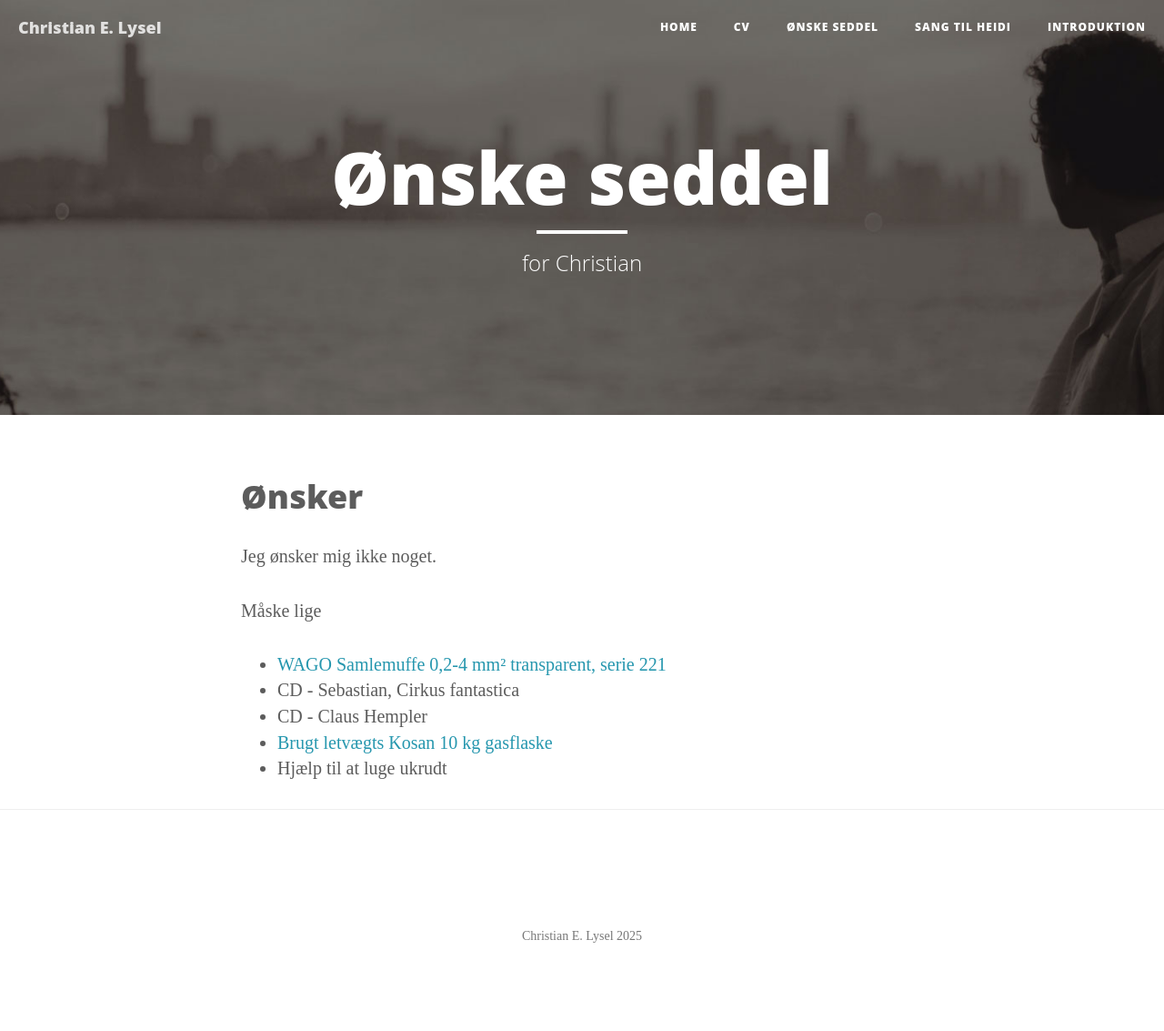
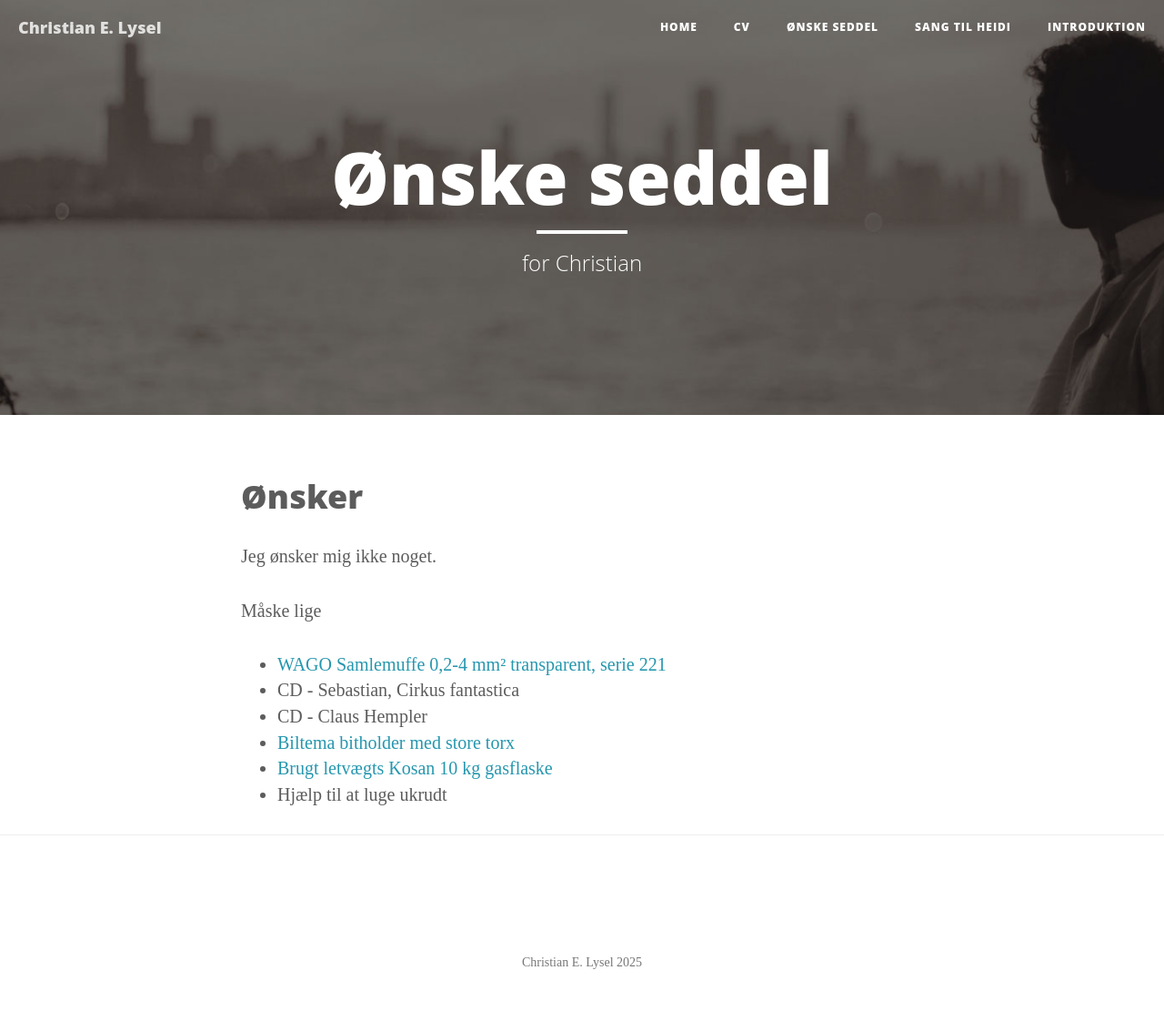
Before and after one commit to clysel/christian.lysel.net, a Jekyll site: the page built from gave.markdown, in a window 1280 px wide. Shown: the whole page at 91% size. Built offline with Jekyll 4.4.1, drawn with Linux system fonts in a browser that asks for light colours; before the commit the page ends 1104 px from its top, so only the background shows below that.

Commit message:
Update gave.markdown
Torx store

```diff
--- a/gave.markdown
+++ b/gave.markdown
@@ -13,5 +13,6 @@ Måske lige
  * [WAGO Samlemuffe 0,2-4 mm² transparent, serie 221](https://www.wattoo.dk/inline-fjedersmalemuffe-4mm2-7821113195)
  * CD - Sebastian, Cirkus fantastica
  * CD - Claus Hempler
+ * [Biltema bitholder med store torx](https://www.biltema.dk/varktoj/handvarktoj/bits/bitssat/bits--og-topnoglesat-torx-2000031768)
  * [Brugt letvægts Kosan 10 kg gasflaske](https://www.dba.dk/recommerce/forsale/item/8647439)
  * Hjælp til at luge ukrudt
```
